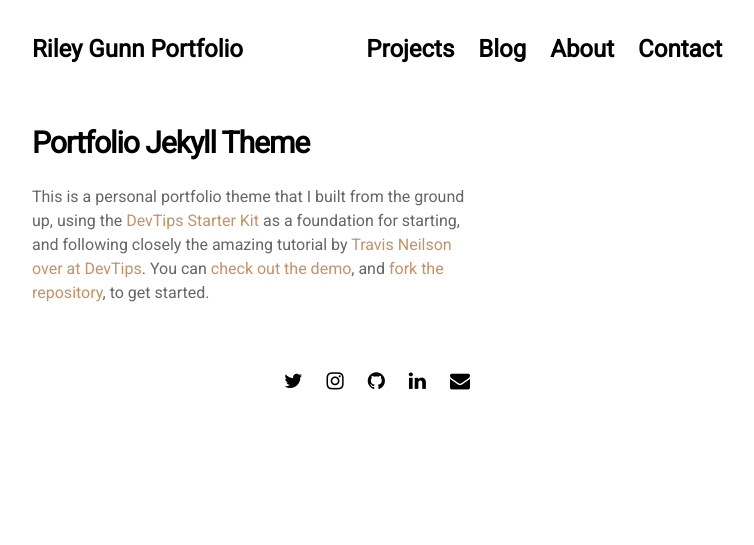
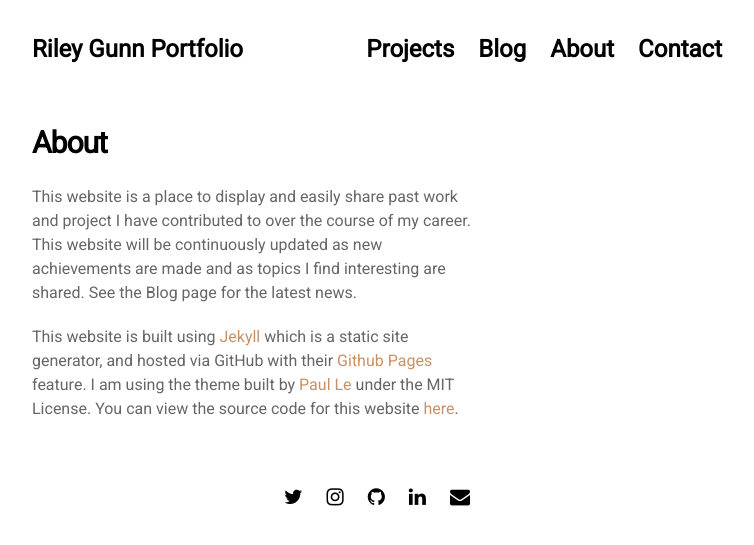
Before and after one commit to Riley903/Riley903.github.io, a Jekyll site: the page built from pages/about.md, in a window 1280 px wide. Shown: the top 545 px of the page, without its empty margins (263-1017 px from the left). Built offline with Jekyll 4.4.1, drawn with Linux system fonts in a browser that asks for light colours; nearby versions of some CDN libraries.

Commit message:
Exploring theme layout and settings

```diff
--- a/pages/about.md
+++ b/pages/about.md
@@ -4,6 +4,8 @@ title: About
 permalink: /about
 ---
 
-# Portfolio Jekyll Theme
+# About
 
-This is a personal portfolio theme that I built from the ground up, using the [DevTips Starter Kit](http://devtipsstarterkit.com/) as a foundation for starting, and following closely the amazing tutorial by [Travis Neilson over at DevTips](https://www.youtube.com/watch?v=T6jKLsxbFg4&list=PL0CB3OvPhDA_STygmp3sDenx3UpdOMk7P). You can [check out the demo](lenpaul.github.io/portfolio-jekyll-theme/), and [fork the repository](https://github.com/LeNPaul/portfolio-jekyll-theme/fork), to get started.
+This website is a place to display and easily share past work and project I have contributed to over the course of my career. This website will be continuously updated as new achievements are made and as topics I find interesting are shared. See the Blog page for the latest news.
+
+This website is built using [Jekyll](https://jekyllrb.com/) which is a static site generator, and hosted via GitHub with their [Github Pages](https://pages.github.com/) feature. I am using the theme built by [Paul Le](https://github.com/LeNPaul) under the MIT License. You can view the source code for this website [here](https://github.com/Riley903/Riley903.github.io).
```
Also changed, not shown: pages/test.md (deleted, +0 -5 lines).
